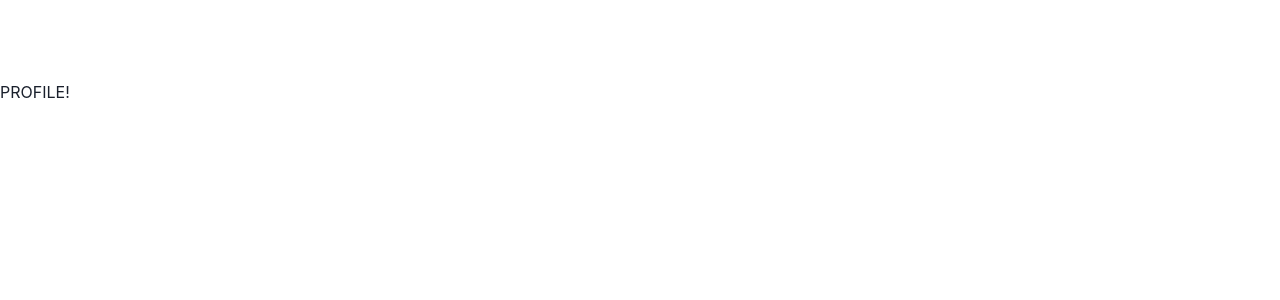
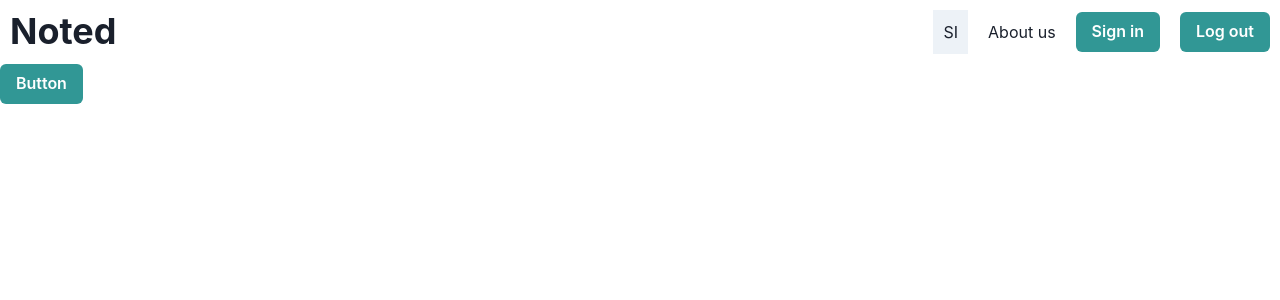
Before and after one commit to awomoussa/Noted, a React (Create React App) app in the folder client/: page /profile in a window 1280 px wide. Shown: the top 300 px of the page. Built offline with nearby package versions, Linux system fonts and the light colour scheme.

Commit message:
adding a dummy navbar, working on profile page

```diff
--- a/client/src/App.css
+++ b/client/src/App.css
@@ -8,7 +8,7 @@
 
 body {
   margin: auto;
-  padding-top: 80px;
+  /* padding-top: 80px; */
   font-family: "Playfair Display", sans-serif;
   font-weight: 400;
   background-color: #688720;
--- a/client/src/App.jsx
+++ b/client/src/App.jsx
@@ -9,23 +9,22 @@ import Signup from "./pages/signup/signup";
 
 //components
 // import NavBar from "./components/NavBar/navbar";
-import Layout from "./layout/layout"
+import Layout from "./layout/layout";
 import Note from "./components/Note/note";
 
 function App() {
   return (
-    <>
     <BrowserRouter>
       <Routes>
-            <Route path="/" element={<Layout />} />
+        <Route path="/" element={<Layout />}>
           <Route index element={<Home />} />
           <Route path="/profile" element={<Profile />} />
           <Route path="/login" element={<Login />} />
           <Route path="/signup" element={<Signup />} />
           <Route path="/note" element={<Note />} />
+        </Route>
       </Routes>
     </BrowserRouter>
-    </>
   );
 }
 
--- /dev/null
+++ b/client/src/components/navbar2/navbar2.jsx
@@ -0,0 +1,22 @@
+import React from 'react'
+import { Flex, Box, Spacer} from "@chakra-ui/react"
+import { Heading, Text, Button } from '@chakra-ui/react'
+import { HStack } from '@chakra-ui/react'
+
+export default function Navbar2() {
+  return (
+    <Flex as="nav" wrap="wrap" p="10px" alignItems="center">
+      <Heading as="h1">Noted</Heading>
+      <Spacer />
+      <HStack spacing="20px">
+      <Box bg="gray.100" p="10px">SI</Box>
+      <Text>About us</Text>
+      <Button colorScheme="teal">Sign in</Button>
+      <Button colorScheme="teal">Log out</Button>
+      </HStack>
+
+
+
+    </Flex>
+  )
+}
--- a/client/src/layout/layout.jsx
+++ b/client/src/layout/layout.jsx
@@ -1,19 +1,11 @@
-import React from "react"
-import { Flex } from "@chakra-ui/react"
-import Home from "../pages/home/home"
-// import Footer from "../components/Footer" // will add this in the part 2
+import { Outlet } from "react-router-dom";
+import Navbar2 from "../components/navbar2/navbar2";
 
-export default function LandingLayout(props) {
+export default function Layout() {
   return (
-    <Flex
-      direction="column"
-      align="center"
-      maxW={{ xl: "1200px" }}
-      m="0 auto"
-      {...props}
-    >
-      <Home/>
-      {props.children}
-    </Flex>
-  )
+    <div>
+      <Navbar2 />
+      <Outlet />
+    </div>
+  );
 }
--- a/client/src/layout/layout.scss
+++ /dev/null
@@ -1,6 +0,0 @@
-.page {
-  width: 100%;
-  height: 100%;
-  position: absolute;
-  background-color: rgb(127, 189, 159);
-}
--- a/client/src/pages/home/home.jsx
+++ b/client/src/pages/home/home.jsx
@@ -28,7 +28,8 @@ export default function Home() {
       <Button colorScheme='teal'>
         <Link as={ReactRouterLink} to="/profile">
         Button
-        </Link></Button>
+        </Link>
+        </Button>
       </Link>
     </Stack>
     <Box maxW='sm'>
--- a/client/src/pages/profile/profile.jsx
+++ b/client/src/pages/profile/profile.jsx
@@ -1,7 +1,13 @@
 import React from 'react'
+import { Link as ReactRouterLink } from 'react-router-dom'
+import { Button, Link } from '@chakra-ui/react'
 
 export default function Profile() {
   return (
-    <h1>PROFILE!</h1>
+    <Button colorScheme='teal'>
+        <Link as={ReactRouterLink} to="/">
+        Button
+        </Link>
+        </Button>
   )
 }
```
Lines whose indentation alone changed are shown as unchanged.
